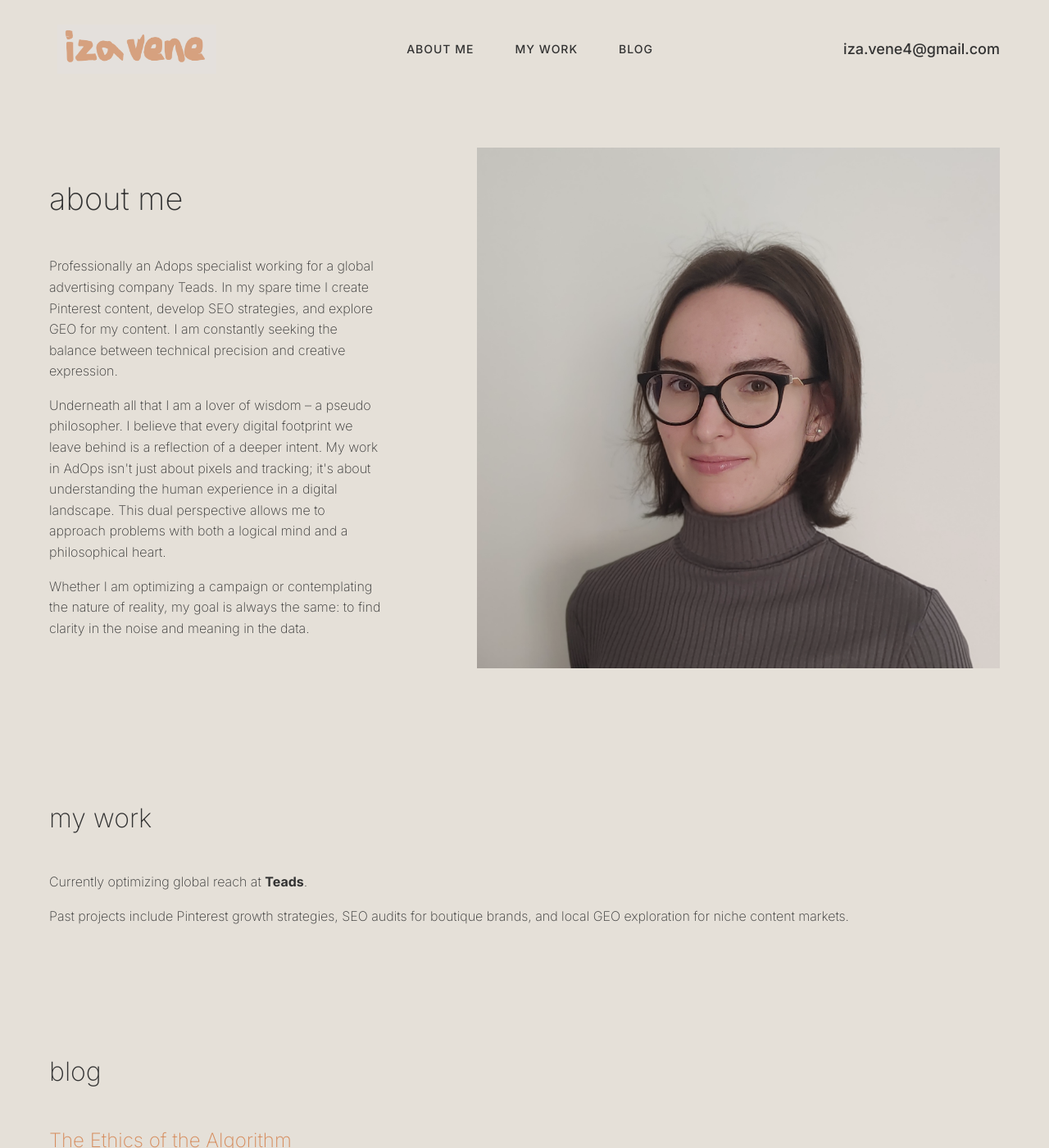
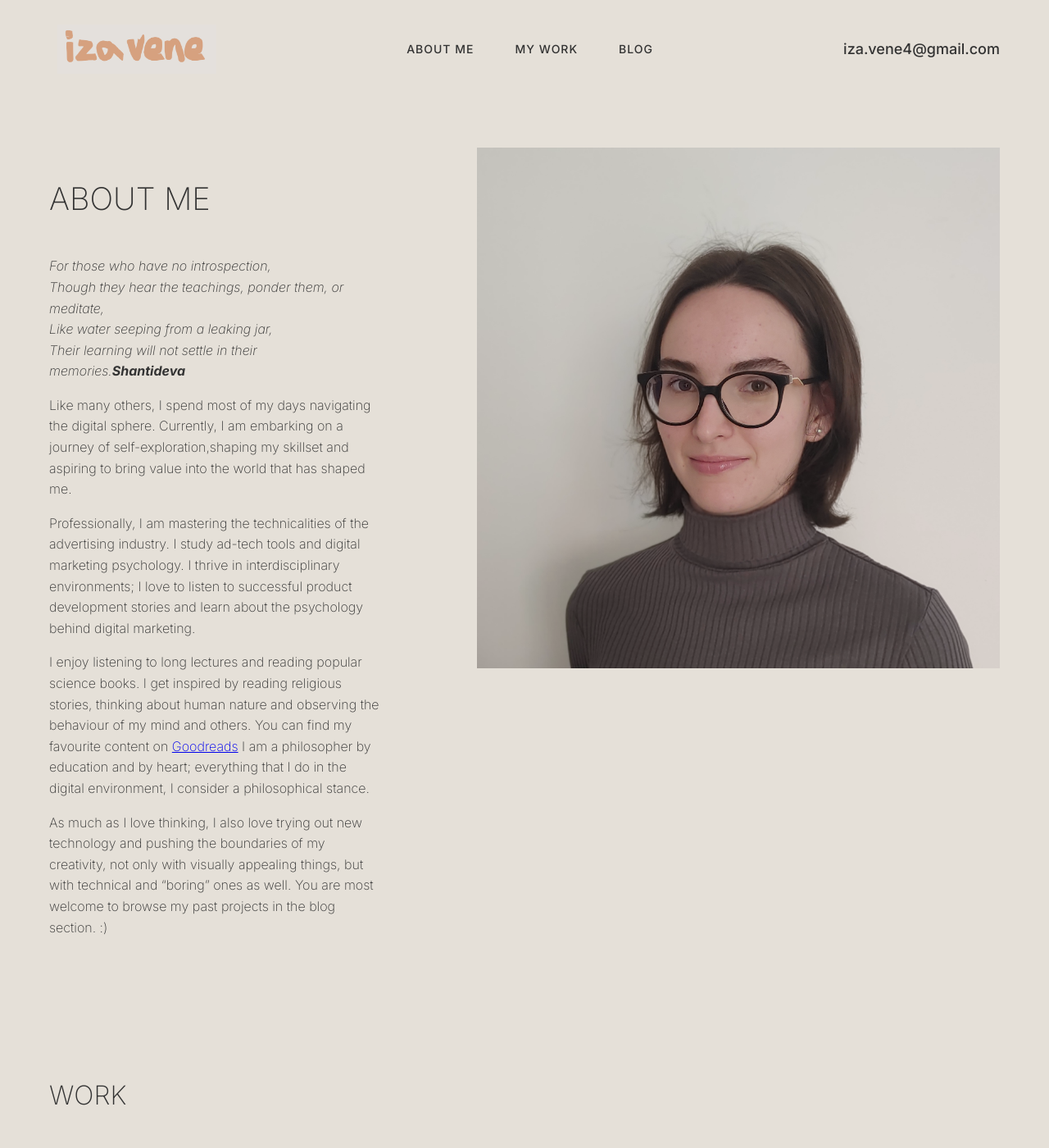
Before and after one commit to vendi525/vendi525.github.io, a Jekyll site: the page built from index.html, in a window 1280 px wide and 1400 px high. Shown: the whole window at 82% size. Built offline with Jekyll 4.4.1, drawn with Linux system fonts in a browser that asks for light colours; some of the changed text lies outside the part shown.

Commit message:
Revise about and work sections in index.html
Updated personal and professional descriptions in the about section. Enhanced the work section with detailed descriptions of current roles and responsibilities.

```diff
--- a/index.html
+++ b/index.html
@@ -6,10 +6,12 @@
 <section id="about">
   <div class="about-flex">
     <div class="about-text">
-      <h2>about me</h2>
-      <p>Professionally an Adops specialist working for a global advertising company Teads. In my spare time I create Pinterest content, develop SEO strategies, and explore GEO for my content. I am constantly seeking the balance between technical precision and creative expression.</p>
-      <p>Underneath all that I am a lover of wisdom – a pseudo philosopher. I believe that every digital footprint we leave behind is a reflection of a deeper intent. My work in AdOps isn't just about pixels and tracking; it's about understanding the human experience in a digital landscape. This dual perspective allows me to approach problems with both a logical mind and a philosophical heart.</p>
-      <p>Whether I am optimizing a campaign or contemplating the nature of reality, my goal is always the same: to find clarity in the noise and meaning in the data.</p>
+      <h2>ABOUT ME</h2>
+      <p><em>For those who have no introspection,<br>Though they hear the teachings, ponder them, or meditate,<br>Like water seeping from a leaking jar,<br>Their learning will not settle in their memories.<b>Shantideva</b></em></p>
+      <p>Like many others, I spend most of my days navigating the digital sphere. Currently, I am embarking on a journey of self-exploration,shaping my skillset and aspiring to bring value into the world that has shaped me.</p>
+      <p>Professionally, I am mastering the technicalities of the advertising industry. I study ad-tech tools and digital marketing psychology. I thrive in interdisciplinary environments; I love to listen to successful product development stories and learn about the psychology behind digital marketing.</p>
+      <p>I enjoy listening to long lectures and reading popular science books. I get inspired by reading religious stories, thinking about human nature and observing the behaviour of my mind and others. You can find my favourite content on <a href="https://www.goodreads.com/user/show/185844771-iza-vene" target="_blank" class="about-link">Goodreads</a> I am a philosopher by education and by heart; everything that I do in the digital environment, I consider a philosophical stance.</p>
+      <p>As much as I love thinking, I also love trying out new technology and pushing the boundaries of my creativity, not only with visually appealing things, but with technical and “boring” ones as well. You are most welcome to browse my past projects in the blog section. :) </p>
     </div>
 
     <div class="about-image-container">
@@ -19,15 +21,26 @@
 </section>
 
 <section id="work">
-  <h2 class="section-title">my work</h2>
+  <h2 class="section-title">WORK</h2>
   <div class="section-text">
-    <p>Currently optimizing global reach at <strong>Teads</strong>.</p>
-    <p>Past projects include Pinterest growth strategies, SEO audits for boutique brands, and local GEO exploration for niche content markets.</p>
+    <h3>Ad Operations Specialist | Teads</h3>
+    <p>I manage troubleshoot and analyze open-web campaign performance. My work involves resolving complex tracking issues through GTM, manual JS pixels, and S2S integrations[cite: 12]. To drive efficiency, I build custom automation tools, including a Python-based script for click-tracker configuration and specialized Gemini models for troubleshooting.</p>
+  </div>
+
+  <div class="section-text">
+    <h3>SEO & Content Strategy</h3>
+    <p>I have developed optimized content for various digital landscapes, focusing on increasing search visibility and creating engaging narratives that drive traffic[cite: 16, 18, 19]. I have published over 120 weekly posts to promote services and managed large-scale visual content creation, featuring vibrant office scenes and integrated branding.</p>
+  </div>
+
+
+  <div class="section-text">
+    <h3>Creative Projects & Web Systems</h3>
+    <p>I build and manage digital platforms like <em>slavicpaganworld.com</em>, handling everything from HTML/CSS design to tracking performance with GA4[cite: 32, 33, 35]. On Pinterest, I scale pins to over 17k impressions and 1k clicks, using automated keyword scraping and SEO optimization to drive high-intent traffic.</p>
   </div>
 </section>
 
-<section id="blog">
-  <h2 class="section-title">blog</h2>
+<section id="BLOG">
+  <h2 class="section-title">BLOG</h2>
   <div class="blog-container">
     {% for post in site.posts %}
       <article class="blog-entry">
```
